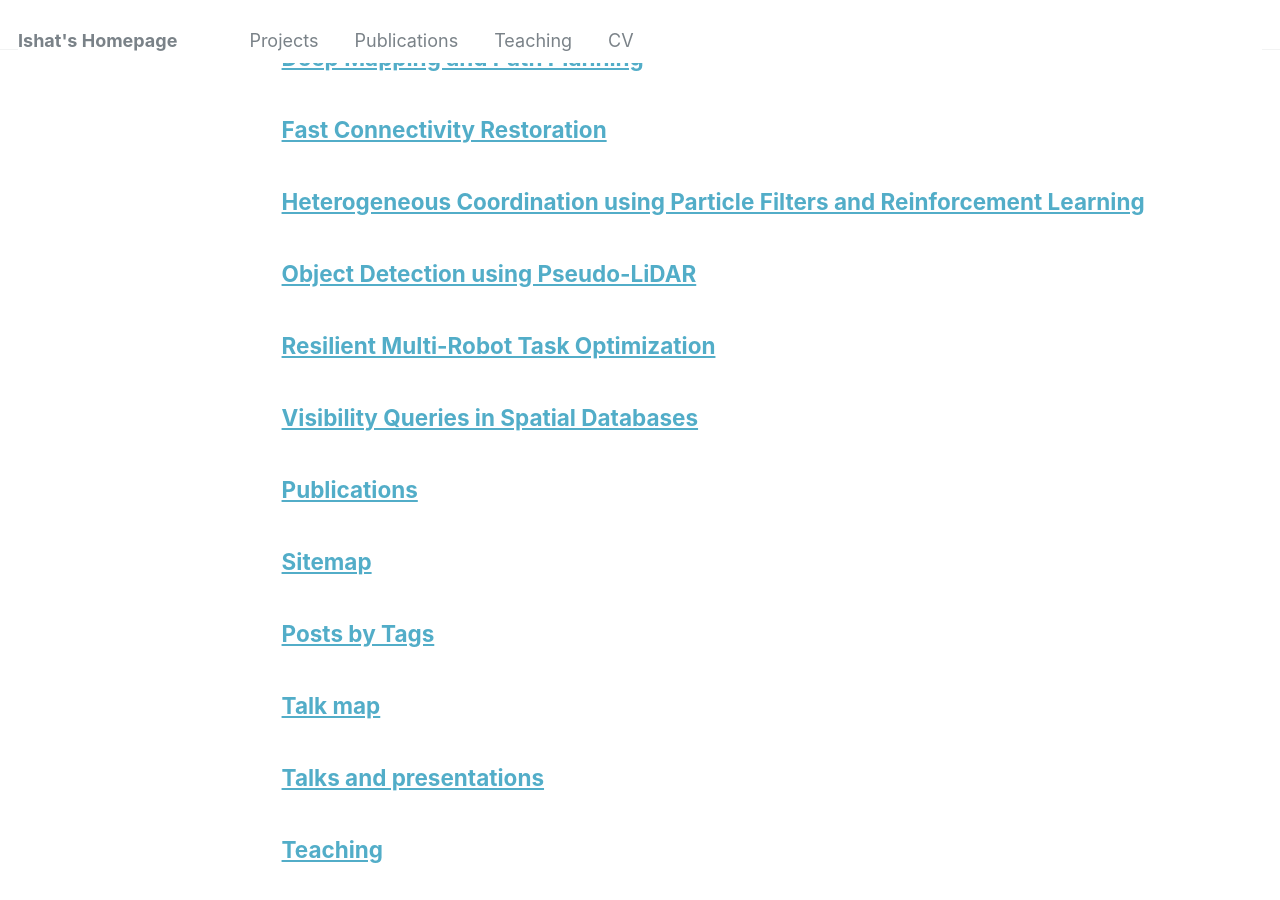
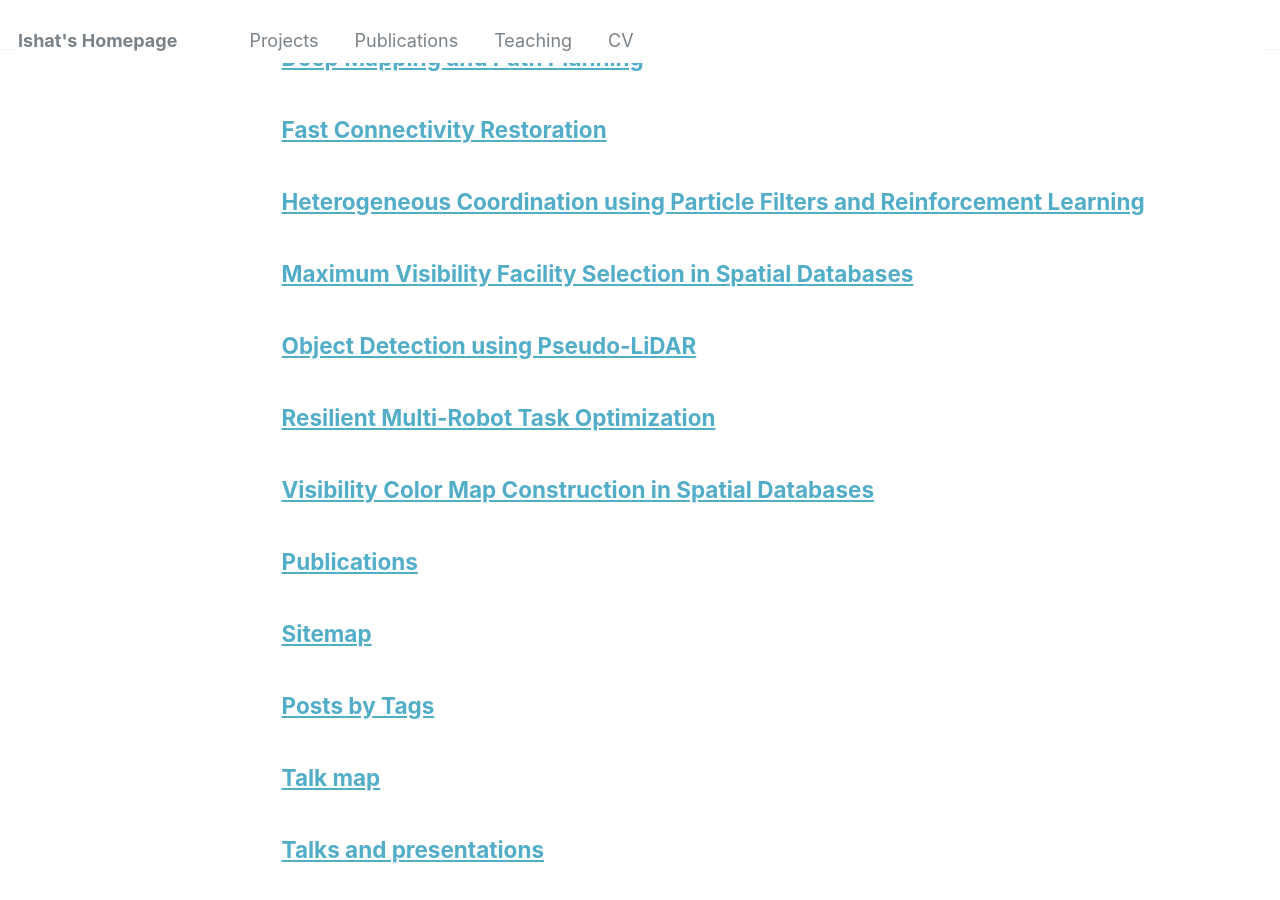
Before and after one commit to ieranik/ieranik.github.io, a Jekyll site: the page built from _pages/page-archive.html, in a window 1280 px wide and 900 px high, scrolled down 835 px. Built offline with Jekyll 4.4.1, drawn with Linux system fonts in a browser that asks for light colours.

Commit message:
updated data projects

```diff
--- a/_pages/projects.md
+++ b/_pages/projects.md
@@ -6,6 +6,35 @@
 ---
 
 
+Data Querying and Processing
+----
+
+<table style="border-collapse: separate; border: none; border-spacing:25px 25px;" align="left">
+	<tr>
+		<td style="border: none;" align="left" width="400"> <p><img src="/images/mvfs.png" /></p>  </td>
+		<td style="border: none;" align="left">
+			<span style="color:black; font-size:16px">
+			<b>Maximum Visibility Facility Selection (MVFS)</b><br>
+			The MVFS query involves selecting *k* out of the *n* locations, that yield the maximum visibility coverage of the data space in the presence of a large obstacle set. I used tools from computational geometry, graph theory, spatial databases, and integer programming to develop an algorithm that was able to efficiently solve 2X larger instances of the MVFS problem compared to existing solutions. [<a href="https://ieranik.github.io/projects/vqsd/">Project Page</a>]
+			</span>
+		</td>
+	</tr>
+	<tr>
+		<td style="border: none;" align="left" width="400"> {% include youtubePlayer.html id="8j2hwWPXvB8" %}  </td>
+		<td style="border: none;" align="left">
+			<span style="color:black; font-size:16px">
+			<b>Visibility Color Map (VCM) Construction</b><br>
+			The VCM is a color map that assigns a value to each point in the 3D space denoting the visibility measure of a given extended target object from the point in the presence of a city-scale large set of obstacles indexed in a spatial data structure. I developed algorithmic tools to address limitations of existing works on VCM construction and accelerated VCM query processing by two orders of magnitude. [<a href="https://ieranik.github.io/projects/vcm/">Project Page</a>]
+			</span>
+		</td>
+	</tr>
+</table>
+
+
+
+Deep Learning for Robotics
+----
+
 <table style="border-collapse: separate; border: none; border-spacing:25px 25px;" align="left">
 	<tr>
 		<td style="border: none;" align="left" width="400"> {% include youtubePlayer.html id="BvKpqHFJBXo" %} </td>
@@ -13,15 +42,6 @@
 			<span style="color:black; font-size:16px">
 			<b>Deep Mapping and Path Planning</b><br>
 			We propose a memory-enabled deep neural architecture for multi-robot navigation in a structured environment. The architecture uses value iteration networks to solve the path planning task, and graph neural networks to facilitate inter-robot communication by exchanging environment embeddings. Our proposed model outperforms the state-of-the-art in both simple and complex occupancy maps, resulting in 5% and 30% increase in action selection accuracy respectively. [<a href="https://ieranik.github.io/projects/dmpp/">Project Page</a>]
-			</span>
-		</td>
-	</tr>
-	<tr>
-		<td style="border: none;" align="left" width="400"> {% include youtubePlayer.html id="ehlxi9v4qxw" %} </td>
-		<td style="border: none;" align="left">
-			<span style="color:black; font-size:16px">
-			<b>Fast Connectivity Restoration</b><br>
-			The Fast Connectivity Restoration (FCR) problem involves relocating a team of robots such that their underlying network becomes <i>k</i>-connected and the maximum robot movement is minimized. I have developed a Quadratically Constrained Program (QCP) formulation to optimally solve the FCR problem, and also a scalable heuristic graph-theoretic algorithm that gives lower running time. Experiments show that our proposed solution outperforms all existing algorithms. [<a href="https://ieranik.github.io/projects/fcr/">Project Page</a>]
 			</span>
 		</td>
 	</tr>
@@ -35,6 +55,32 @@
 		</td>
 	</tr>
 	<tr>
+		<td style="border: none;" align="left" width="400"> <p><img src="/images/psl_sample.png" /></p>  </td>
+		<td style="border: none;" align="left">
+			<span style="color:black; font-size:16px">
+			<b>Object Detection using Pseudo-LiDAR</b><br>
+			Pseudo-LiDAR is a novel pipeline for 3D object detection from stereo images. The basic Pseudo-LiDAR pipeline takes as input a pair of images and uses a stereo depth estimation network to compute the depth map. Then the depths of the pixels are back-projected in the 3D space to create a point cloud, which is called Pseudo-LiDAR. Finally, a 3D object detection model is employed to identify the 3D objects in the Pseudo-LiDAR point cloud. [<a href="https://ieranik.github.io/projects/pslidar/">Project Page</a>]
+			</span>
+		</td>
+	</tr>
+</table>
+
+
+
+Multi-Robot Systems
+----
+
+<table style="border-collapse: separate; border: none; border-spacing:25px 25px;" align="left">
+	<tr>
+		<td style="border: none;" align="left" width="400"> {% include youtubePlayer.html id="ehlxi9v4qxw" %} </td>
+		<td style="border: none;" align="left">
+			<span style="color:black; font-size:16px">
+			<b>Fast Connectivity Restoration</b><br>
+			The Fast Connectivity Restoration (FCR) problem involves relocating a team of robots such that their underlying network becomes <i>k</i>-connected and the maximum robot movement is minimized. I have developed a Quadratically Constrained Program (QCP) formulation to optimally solve the FCR problem, and also a scalable heuristic graph-theoretic algorithm that gives lower running time. Experiments show that our proposed solution outperforms all existing algorithms. [<a href="https://ieranik.github.io/projects/fcr/">Project Page</a>]
+			</span>
+		</td>
+	</tr>
+	<tr>
 		<td style="border: none;" align="left" width="400"> {% include youtubePlayer.html id="m8KrN-kRqSE" %} </td>
 		<td style="border: none;" align="left">
 			<span style="color:black; font-size:16px">
@@ -43,22 +89,4 @@
 			</span>
 		</td>
 	</tr>
-	<tr>
-		<td style="border: none;" align="left" width="400"> <p><img src="/images/psl_sample.png" /></p>  </td>
-		<td style="border: none;" align="left">
-			<span style="color:black; font-size:16px">
-			<b>Object Detection using Pseudo-LiDAR</b><br>
-			Pseudo-LiDAR is a novel pipeline for 3D object detection from stereo images. The basic Pseudo-LiDAR pipeline takes as input a pair of images and uses a stereo depth estimation network to compute the depth map. Then the depths of the pixels are back-projected in the 3D space to create a point cloud, which is called Pseudo-LiDAR. Finally, a 3D object detection model is employed to identify the 3D objects in the Pseudo-LiDAR point cloud. [<a href="https://ieranik.github.io/projects/pslidar/">Project Page</a>]
-			</span>
-		</td>
-	</tr>
-	<tr>
-		<td style="border: none;" align="left" width="400"> <p><img src="/images/mvfs.png" /></p>  </td>
-		<td style="border: none;" align="left">
-			<span style="color:black; font-size:16px">
-			<b>Visibility Queries in Spatial Databases</b><br>
-			I studied visibility problems that address queries like <i>"Where to place security cameras to ensure better surveillance of a building complex?"</i> or <i>"Where to place billboards in the city to maximize visibility from the surrounding space?"</i>, in the presence of a city-scale large set of obstacles indexed in a spatial data structure. I used tools from computational geometry, graph theory, and spatial databases to efficiently answer these queries. [<a href="https://ieranik.github.io/projects/vqsd/">Project Page</a>]
-			</span>
-		</td>
-	</tr>
 </table>
--- a/_pages/projects_vqsd.md
+++ /dev/null
@@ -1,44 +0,0 @@
----
-layout: archive
-title: "Visibility Queries in Spatial Databases"
-permalink: /projects/vqsd/
-author_profile: true
----
-
-**Keywords:** Computational Geometry, Spatial Databases, R-Tree, Graph Partitioning.
-
-
-In this project, I studied several visibility queries in the presence of a city-scale large set of obstacles indexed in a spatial data structure. I worked extensively on the Maximum Visibility Facility Selection (MVFS) and the Visibility Color Map (VCM) problem. I used tools from computational geometry, graph theory, and spatial databases to efficiently solve these queries.
-
-<p align="center">
-  <img src="/images/mvfs.png" width="500"/>
-</p>
-
-In the MVFS problem, we are given a large set of obstacles in 2D or 3D space, a set of *n* candidate locations where facilities can be established. The MVFS query finds *k* out of the *n* locations, that yield the maximum visibility coverage of the data space. A sample instance of the MVFS problem with *n*=5 and *k*=3 is shown in the figure above.
-
-Though the MVFS problem has been extensively studied in visual sensor networks, computational geometry, and computer vision in the form of the optimal camera placement problem, existing solutions are designed for discretized space and only work for MVFS instances having a few hundred facilities. To this end, we introduce the concept of equivisibility triangulation to devise the first approach to accurately determine the visibility coverage of continuous data space from a subset of the facility locations, which avoids the limitations of discretizing the data space. Then, we propose an efficient graph-theoretic approach that exploits the idea of vertex separators for an efficient exact in-memory solution to the MVFS problem. Finally, we propose the first external-memory approximation algorithm that is scalable for a large number of obstacles and facility locations. We conduct an extensive experimental study to show the effectiveness and efficiency of our proposed algorithms. The source code for this project can be found in this [Github repository](https://github.com/ieranik/mvfs).
-
-<p align="center">
-  <img src="/images/vcm.png" width="450" />
-</p>
-
-The VCM problem is to assign a color value to each point in the space denoting the visibility measure of a given extended target object from the point. In the existing solutions to the VCM problem, a viewpoint is simply discarded (i.e., considered as non-visible) if an obstacle even slightly blocks the view of the target from the viewpoint, which restricts its applicability for a wide range of scenarios. To alleviate this limitation, in this paper, we propose a scalable, efficient and comprehensive solution to construct a VCM for a fixed target that considers the partial visibility of the target. We index the obstacles in a spatial data structure called R-tree and use a projection-based idea to efficiently construct the VCM as outlined in the above figure. More importantly, our proposed data structures for the fixed target support incremental updates of the VCM if the target moves to nearby positions. Our experimental results show that our approach is orders of magnitude faster than the baseline technique.
-
-
-
-Publications
-----
-
-- *Md Ishat-E-Rabban*, Mohammed Eunus Ali, Muhammad Aamir Cheema, Tanzima Hashem, **The Maximum Visibility Facility Selection Query in Spatial Databases**, Proceedings of the 27th ACM SIGSPATIAL, 2019.
-[paper](https://ieranik.github.io/files/mvfs.pdf)
-
-- Arif Arman, Kaysar Abdullah, *Md Ishat-E-Rabban*, Mohammed Eunus Ali, **IndVizCMap: Visibility Color Map in an Indoor 3D Space**, Proceedings of the 24th ACM SIGSPATIAL, 2016.
-[paper](https://ieranik.github.io/files/indvizcmap.pdf)
-
-- *Md Ishat-E-Rabban*, Kaysar Abdullah, Mohammed Eunus Ali, Muhammad Aamir Cheema, **Visibility Color Map for a Fixed or Moving Target in Spatial Databases**, Proceedings of the 14th International Symposium on Spatial and Temporal Databases, 2015.
-[paper](https://ieranik.github.io/files/mvcm.pdf)
-
-- *Md Ishat-E-Rabban*, Kaysar Abdullah, Shibbir Ahmed, M Sohel Rahman, **An easier approach to visible edge determination from moving viewpoint**, International Conference on Electrical Engineering and Information & Communication Technology, 2014.
-
-- Farhana Murtaza Choudhury, Mohammed Eunus Ali, Sarah Masud, Suman Nath, *Md Ishat-E-Rabban*, **Scalable Visibility Color Map Construction in Spatial Databases**, Information Systems Journal, volume 42, 2014.
-[paper](https://ieranik.github.io/files/vcm.pdf)
```
Also changed, not shown: _pages/projects_mvfs.md (added, +27 -0 lines), _pages/projects_vcm.md (added, +38 -0 lines).
